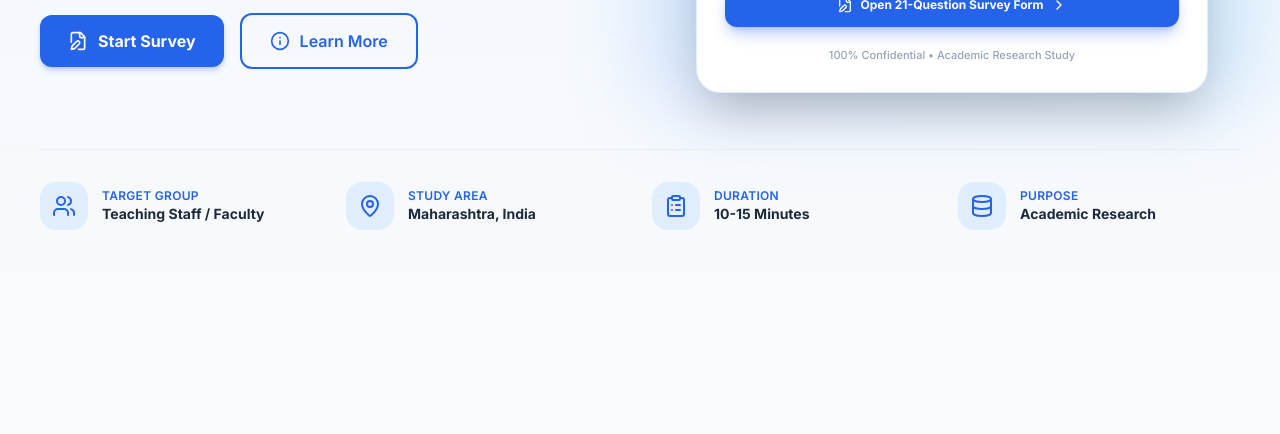
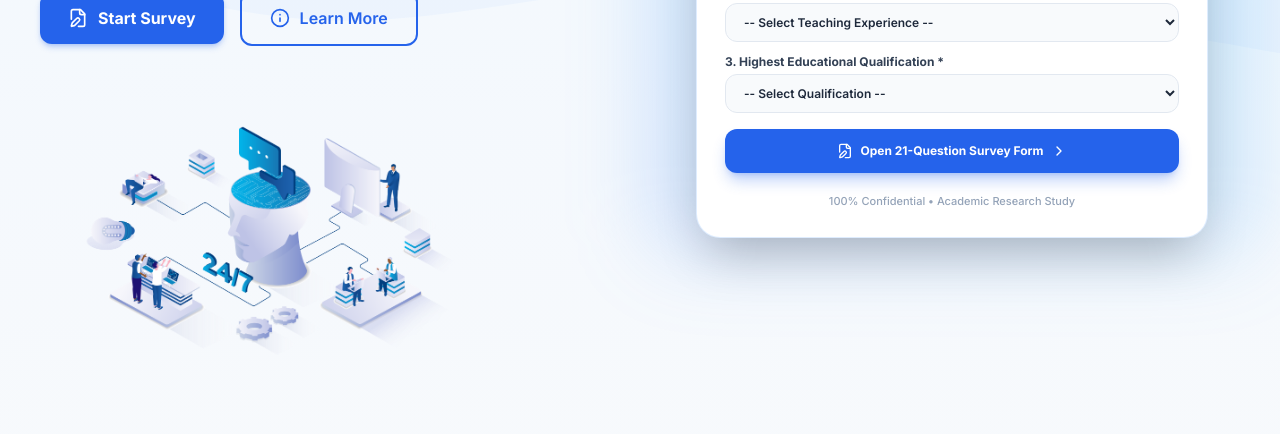
Before and after one commit to dangeasha249/Ai-Survey, a Next.js app: page / in a window 1280 px wide. Shown: the part 481-915 px from the top of the page. Before the commit the page ends 800 px from the top, so only its background shows below. Built offline with nearby package versions, Linux system fonts and the light colour scheme; no server answers; the database is empty.

Commit message:
Add illustration image below buttons in left column of HeroSection

```diff
--- a/src/components/HeroSection.tsx
+++ b/src/components/HeroSection.tsx
@@ -1,6 +1,7 @@
 "use client";
 
 import React from "react";
+import Image from "next/image";
 import {
   FileEdit,
   Info,
@@ -96,6 +97,18 @@ export const HeroSection: React.FC<HeroSectionProps> = ({
                 <Info className="w-4 h-4 sm:w-5 sm:h-5" />
                 <span>Learn More</span>
               </button>
+            </div>
+
+            {/* Illustration Image under buttons */}
+            <div className="pt-2 sm:pt-4 flex justify-center lg:justify-start">
+              <Image
+                src="/images/landing-page.png"
+                alt="AI Tools in Higher Education Illustration"
+                width={480}
+                height={320}
+                className="w-full max-w-xs sm:max-w-md h-auto object-contain rounded-2xl"
+                priority
+              />
             </div>
 
           </div>
```
